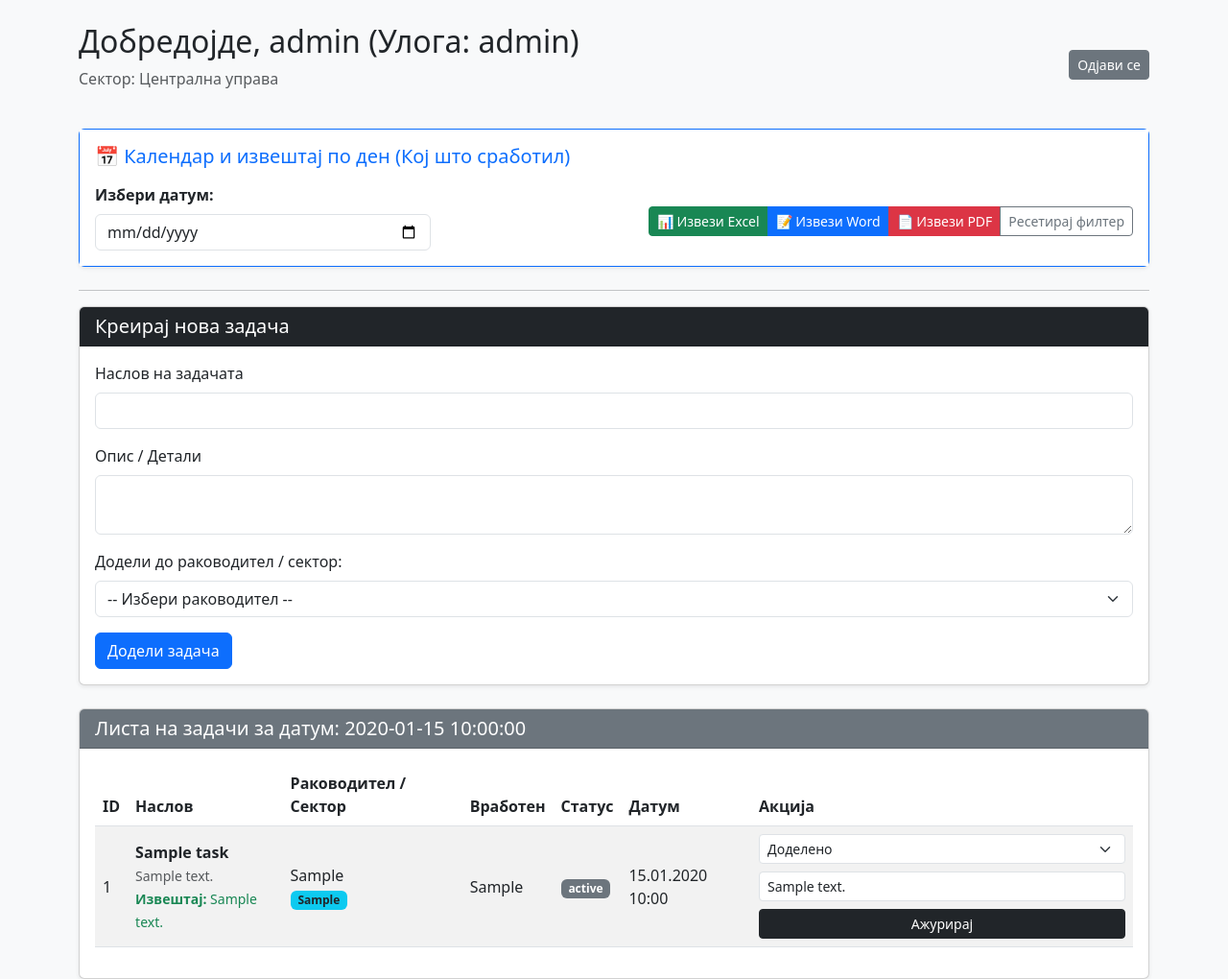
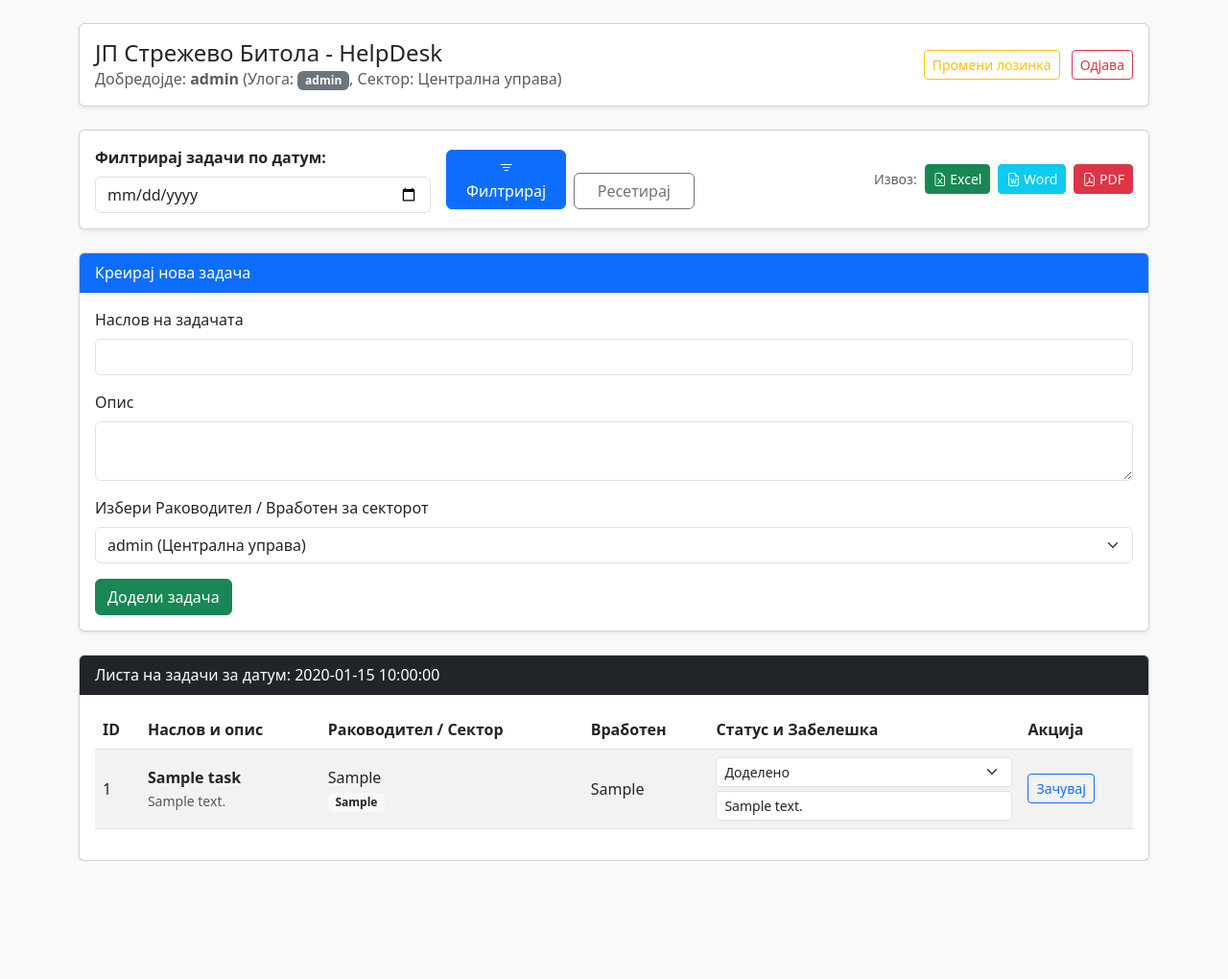
Before and after one commit to payeergorand-bit/jpstrezevohelpd, a Flask app: template templates/index.html in a window 1280 px wide. Shown: the whole page at 96% size. After the commit the page ends 897 px from the top, so only its background shows below. Run offline with Flask 3, Linux system fonts and the light colour scheme; tables that the repository leaves empty hold one stand-in row (values such as "Sample post"); the template is opened without the code that fills it: values that come from a table or form of the project are taken from there, most other values are stand-ins (such as "Sample title", 1, 10 or a date in 2020).

Commit message:
Update index.html

```diff
--- a/templates/index.html
+++ b/templates/index.html
@@ -5,75 +5,74 @@
     <title>ЈП Стрежево Битола - HelpDesk</title>
     <!-- Bootstrap CSS -->
     <link href="https://cdn.jsdelivr.net/npm/bootstrap@5.3.0/dist/css/bootstrap.min.css" rel="stylesheet">
-    <link rel="stylesheet" href="https://cdn.jsdelivr.net/npm/bootstrap-icons@1.10.5/font/bootstrap-icons.css">
+    <link rel="stylesheet" href="https://cdn.jsdelivr.net/npm/bootstrap-icons@1.11.0/font/bootstrap-icons.css">
 </head>
 <body class="bg-light">
     <div class="container mt-4">
-
         <!-- Горна лента со информации за корисникот -->
-        <div class="row align-items-center mb-4">
-            <div class="col-md-6">
-                <h2>Добредојде, {{ user.username }} (Улога: {{ user.role }})</h2>
-                <p class="text-muted">Сектор: {{ user.sector or 'Сите сектори' }}</p>
-            </div>
-            <div class="col-md-6 text-md-end">
-                <a href="{{ url_for('logout') }}" class="btn btn-secondary btn-sm">Одјави се</a>
+        <div class="card shadow-sm mb-4">
+            <div class="card-body d-flex justify-content-between align-items-center">
+                <div>
+                    <h4 class="mb-0">ЈП Стрежево Битола - HelpDesk</h4>
+                    <p class="text-muted mb-0">Добредојде: <strong>{{ user.username }}</strong> (Улога: <span class="badge bg-secondary">{{ user.role }}</span>, Сектор: {{ user.sector or 'Сите' }})</p>
+                </div>
+                <div>
+                    <a href="{{ url_for('change_password') }}" class="btn btn-outline-warning btn-sm me-2">Промени лозинка</a>
+                    <a href="{{ url_for('logout') }}" class="btn btn-outline-danger btn-sm">Одјава</a>
+                </div>
             </div>
         </div>
 
-        <!-- КАЛЕНДАР И ИЗВОЗ ПО ДАТУМ (Само за админ, директор и раководител) -->
-        {% if user.role and user.role.lower() in ['admin', 'director', 'manager', 'direktor'] %}
-        <div class="card mb-4 shadow-sm border-primary">
-            <div class="card-body bg-white">
-                <h5 class="card-title text-primary mb-3">📅 Календар и извештај по ден (Кој што сработил)</h5>
+        <!-- КАЛЕНДАР ЗА ФИЛТРИРАЊЕ И КОПЧИЊА ЗА ИЗВОЗ (Достапно за Admin, Director, Manager) -->
+        {% if user.role.lower() in ['admin', 'director', 'manager'] %}
+        <div class="card shadow-sm mb-4">
+            <div class="card-body bg-white rounded">
                 <form method="GET" action="{{ url_for('index') }}" class="row g-3 align-items-center">
                     <div class="col-md-4">
-                        <label for="date" class="form-label fw-bold">Избери датум:</label>
-                        <input type="date" id="date" name="date" class="form-control" value="{{ selected_date or '' }}" onchange="this.form.submit()">
+                        <label for="date" class="form-label fw-bold">Филтрирај задачи по датум:</label>
+                        <input type="date" id="date" name="date" class="form-control" value="{{ selected_date or '' }}">
                     </div>
-                    <div class="col-md-8 text-md-end mt-4">
-                        <div class="btn-group" role="group" aria-label="Извоз по датум">
-                            <a href="{{ url_for('export_excel', date=selected_date) }}" class="btn btn-success btn-sm">📊 Извези Excel</a>
-                            <a href="{{ url_for('export_word', date=selected_date) }}" class="btn btn-primary btn-sm">📝 Извези Word</a>
-                            <a href="{{ url_for('export_pdf', date=selected_date) }}" class="btn btn-danger btn-sm">📄 Извези PDF</a>
-                            {% if selected_date %}
-                            <a href="{{ url_for('index') }}" class="btn btn-outline-secondary btn-sm">Ресетирај филтер</a>
-                            {% endif %}
-                        </div>
+                    <div class="col-md-3 d-flex align-items-end">
+                        <button type="submit" class="btn btn-primary me-2 w-100"><i class="bi bi-filter"></i> Филтрирај</button>
+                        {% if selected_date %}
+                            <a href="{{ url_for('index') }}" class="btn btn-outline-secondary w-100">Ресетирај</a>
+                        {% endif %}
+                    </div>
+
+                    <div class="col-md-5 text-end d-flex justify-content-end align-items-end gap-2">
+                        <span class="text-muted small align-self-center">Извоз:</span>
+                        <a href="{{ url_for('export_excel', date=selected_date) }}" class="btn btn-success btn-sm"><i class="bi bi-file-earmark-excel"></i> Excel</a>
+                        <a href="{{ url_for('export_word', date=selected_date) }}" class="btn btn-info btn-sm text-white"><i class="bi bi-file-earmark-word"></i> Word</a>
+                        <a href="{{ url_for('export_pdf', date=selected_date) }}" class="btn btn-danger btn-sm"><i class="bi bi-file-earmark-pdf"></i> PDF</a>
                     </div>
                 </form>
             </div>
         </div>
         {% endif %}
 
-        <hr>
-
-        <!-- Форма за Креирање нова задача (За админ, директор, раководител) -->
-        {% if user.role and user.role.lower() in ['admin', 'director', 'manager', 'direktor'] %}
-        <div class="card mb-4 shadow-sm">
-            <div class="card-header bg-dark text-white">
-                <h5 class="mb-0">Креирај нова задача</h5>
-            </div>
+        <!-- Форма за додавање задача (Само за Admin, Director, Manager) -->
+        {% if user.role.lower() in ['admin', 'director', 'manager'] %}
+        <div class="card shadow-sm mb-4">
+            <div class="card-header bg-primary text-white">Креирај нова задача</div>
             <div class="card-body">
                 <form method="POST" action="{{ url_for('add_task') }}">
                     <div class="mb-3">
-                        <label for="title" class="form-label">Наслов на задачата</label>
-                        <input type="text" class="form-control" id="title" name="title" required>
+                        <label class="form-label">Наслов на задачата</label>
+                        <input type="text" name="title" class="form-control" required>
                     </div>
                     <div class="mb-3">
-                        <label for="description" class="form-label">Опис / Детали</label>
-                        <textarea class="form-control" id="description" name="description" rows="2"></textarea>
+                        <label class="form-label">Опис</label>
+                        <textarea name="description" class="form-control" rows="2"></textarea>
                     </div>
                     <div class="mb-3">
-                        <label for="manager_username" class="form-label">Додели до раководител / сектор:</label>
-                        <select class="form-select" id="manager_username" name="manager_username" required>
-                            <option value="">-- Избери раководител --</option>
+                        <label class="form-label">Избери Раководител / Вработен за секторот</label>
+                        <select name="manager_username" class="form-select" required>
                             {% for m in managers %}
-                                <option value="{{ m.username }}">{{ m.username }} ({{ m.sector }})</option>
+                                <option value="{{ m.username }}">{{ m.username }} ({{ m.sector or 'Општ' }})</option>
                             {% endfor %}
                         </select>
                     </div>
-                    <button type="submit" class="btn btn-primary">Додели задача</button>
+                    <button type="submit" class="btn btn-success">Додели задача</button>
                 </form>
             </div>
         </div>
@@ -81,8 +80,8 @@
 
         <!-- Листа на задачи -->
         <div class="card shadow-sm">
-            <div class="card-header bg-secondary text-white d-flex justify-content-between align-items-center">
-                <h5 class="mb-0">Листа на задачи {% if selected_date %} за датум: {{ selected_date }}{% endif %}</h5>
+            <div class="card-header bg-dark text-white">
+                Листа на задачи {% if selected_date %} за датум: {{ selected_date }}{% endif %}
             </div>
             <div class="card-body">
                 {% if tasks %}
@@ -91,11 +90,10 @@
                             <thead>
                                 <tr>
                                     <th>ID</th>
-                                    <th>Наслов</th>
+                                    <th>Наслов и опис</th>
                                     <th>Раководител / Сектор</th>
                                     <th>Вработен</th>
-                                    <th>Статус</th>
-                                    <th>Датум</th>
+                                    <th>Статус и Забелешка</th>
                                     <th>Акција</th>
                                 </tr>
                             </thead>
@@ -105,40 +103,21 @@
                                     <td>{{ t.id }}</td>
                                     <td>
                                         <strong>{{ t.title }}</strong><br>
-                                        <small class="text-muted">{{ t.description or 'Нема опис' }}</small>
-                                        {% if t.report_note %}
-                                            <br><span class="text-success small"><strong>Извештај:</strong> {{ t.report_note }}</span>
-                                        {% endif %}
+                                        <small class="text-muted">{{ t.description }}</small>
                                     </td>
-                                    <td>{{ t.assigned_to_manager }} <br><span class="badge bg-info text-dark">{{ t.assigned_to_sector }}</span></td>
+                                    <td>{{ t.assigned_to_manager }}<br><span class="badge bg-light text-dark">{{ t.assigned_to_sector }}</span></td>
                                     <td>{{ t.assigned_to_employee or 'Недоделено' }}</td>
                                     <td>
-                                        <span class="badge
-                                            {% if t.status == 'Завршено' %}bg-success
-                                            {% elif t.status == 'Во тек' %}bg-warning text-dark
-                                            {% elif t.status == 'Проследено' %}bg-primary
-                                            {% else %}bg-secondary{% endif %}">
-                                            {{ t.status }}
-                                        </span>
+                                        <form method="POST" action="{{ url_for('update_task', task_id=t.id) }}">
+                                            <select name="status" class="form-select form-select-sm mb-1" onchange="this.form.submit()">
+                                                <option value="Доделено" {% if t.status == 'Доделено' %}selected{% endif %}>Доделено</option>
+                                                <option value="Во работа" {% if t.status == 'Во работа' %}selected{% endif %}>Во работа</option>
+                                                <option value="Завршено" {% if t.status == 'Завршено' %}selected{% endif %}>Завршено</option>
+                                            </select>
+                                            <input type="text" name="report_note" class="form-control form-control-sm" value="{{ t.report_note or '' }}" placeholder="Забелешка...">
                                     </td>
-                                    <td>{{ t.created_at.strftime('%d.%m.%Y %H:%M') if t.created_at else '' }}</td>
                                     <td>
-                                        <!-- Форма за ажурирање на статус / забелешка -->
-                                        <form method="POST" action="{{ url_for('update_task', task_id=t.id) }}" class="row g-1">
-                                            <div class="col-12 mb-1">
-                                                <select name="status" class="form-select form-select-sm">
-                                                    <option value="Доделено" {% if t.status == 'Доделено' %}selected{% endif %}>Доделено</option>
-                                                    <option value="Проследено" {% if t.status == 'Проследено' %}selected{% endif %}>Проследено</option>
-                                                    <option value="Во тек" {% if t.status == 'Во тек' %}selected{% endif %}>Во тек</option>
-                                                    <option value="Завршено" {% if t.status == 'Завршено' %}selected{% endif %}>Завршено</option>
-                                                </select>
-                                            </div>
-                                            <div class="col-12 mb-1">
-                                                <input type="text" name="report_note" class="form-control form-control-sm" placeholder="Внеси забелешка..." value="{{ t.report_note or '' }}">
-                                            </div>
-                                            <div class="col-12">
-                                                <button type="submit" class="btn btn-sm btn-dark w-100">Ажурирај</button>
-                                            </div>
+                                            <button type="submit" class="btn btn-sm btn-outline-primary">Зачувај</button>
                                         </form>
                                     </td>
                                 </tr>
@@ -151,7 +130,6 @@
                 {% endif %}
             </div>
         </div>
-
     </div>
 </body>
 </html>
```
